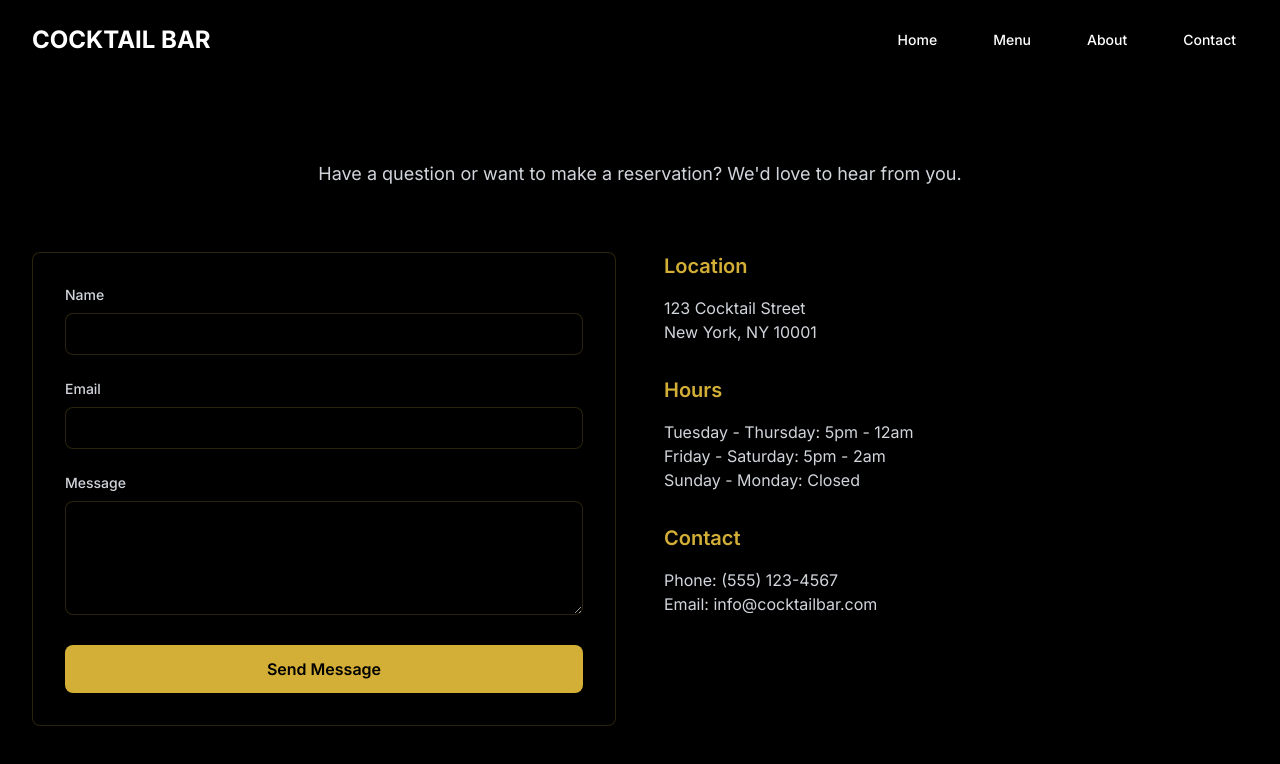
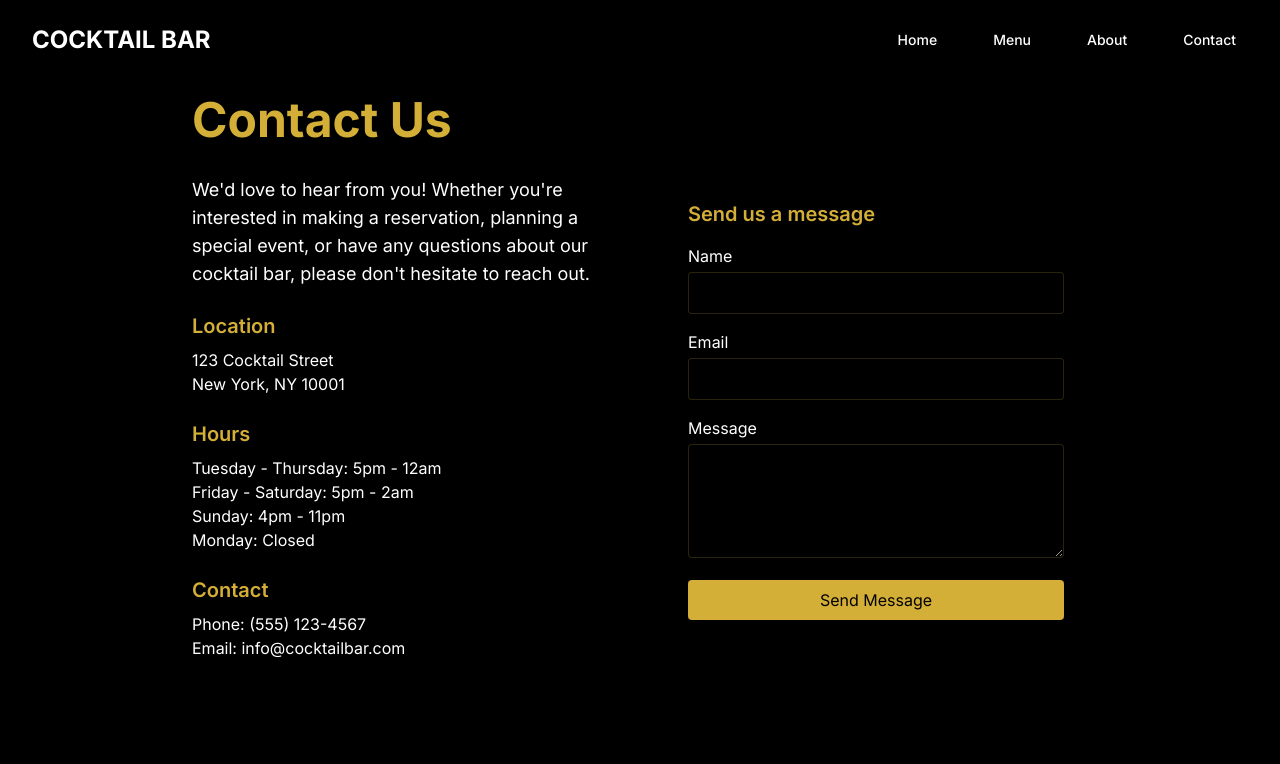
Before and after one commit to 1majek/cocktail, a Next.js app: page /contact in a window 1280 px wide. Shown: the top 764 px of the page. Built offline with nearby package versions, Linux system fonts and the light colour scheme.

Commit message:
fix: Replace unescaped entities with HTML entities in about and contact pages

```diff
--- a/src/app/about/page.tsx
+++ b/src/app/about/page.tsx
@@ -17,40 +17,35 @@ const features: Feature[] = [
 
 export default function About() {
   return (
-    <main className="pt-24 pb-16">
-      {/* Story Section */}
-      <div className="max-w-7xl mx-auto px-4 sm:px-6 lg:px-8 mb-20">
-        <div className="text-center mb-16">
-          <h1 className="text-4xl md:text-5xl font-bold mb-4 gold-gradient bg-clip-text text-transparent">
-            Our Story
-          </h1>
-        </div>
-        <div className="max-w-3xl mx-auto text-center">
-          <p className="text-gray-300 text-lg mb-6">
-            Founded in 2024, our cocktail bar brings together the art of mixology with an atmosphere of sophistication and style. We believe in creating more than just drinks – we craft experiences.
+    <main className="min-h-screen pt-24 px-4">
+      <div className="max-w-4xl mx-auto">
+        <h1 className="text-4xl md:text-5xl font-bold mb-8 text-gold-400">
+          About Our Cocktail Bar
+        </h1>
+
+        <div className="space-y-6 text-lg">
+          <p>
+            Welcome to our sophisticated cocktail bar, where artisanal mixology meets elegant ambiance.
+            We&apos;ve created a space that combines classic charm with modern innovation.
           </p>
-          <p className="text-gray-300 text-lg">
-            Every cocktail tells a story, and we're here to help you discover yours. Our expert mixologists combine classic techniques with innovative approaches to create unforgettable flavors.
+
+          <p>
+            Our expert mixologists craft each drink with precision and creativity, using only the finest
+            ingredients and spirits. We take pride in offering both timeless classics and innovative
+            signature cocktails that push the boundaries of traditional mixology.
           </p>
-        </div>
-      </div>
 
-      {/* Features Grid */}
-      <div className="max-w-7xl mx-auto px-4 sm:px-6 lg:px-8">
-        <div className="grid grid-cols-1 md:grid-cols-3 gap-8">
-          {features.map((feature, index) => (
-            <div
-              key={index}
-              className="bg-black/50 backdrop-blur-sm border border-gold-400/20 rounded-lg p-8 text-center hover:border-gold-400/40 transition-colors"
-            >
-              <h3 className="text-xl font-semibold mb-4 text-gold-400">
-                {feature.title}
-              </h3>
-              <p className="text-gray-300">
-                {feature.description}
-              </p>
-            </div>
-          ))}
+          <p>
+            The atmosphere we&apos;ve cultivated is one of refined comfort, where the lighting, music,
+            and decor come together to create the perfect setting for everything from intimate
+            conversations to celebratory gatherings.
+          </p>
+
+          <p>
+            Whether you&apos;re a cocktail enthusiast or new to the world of craft beverages,
+            our knowledgeable staff is here to guide you through our menu and help you discover
+            your perfect drink.
+          </p>
         </div>
       </div>
     </main>
--- a/src/app/contact/page.tsx
+++ b/src/app/contact/page.tsx
@@ -17,87 +17,84 @@ export default function Contact() {
   };
 
   return (
-    <main className="pt-24 pb-16 px-4 sm:px-6 lg:px-8">
-      <div className="max-w-7xl mx-auto">
-        <div className="text-center mb-16">
-          <h1 className="text-4xl md:text-5xl font-bold mb-4 gold-gradient bg-clip-text text-transparent">
-            Contact Us
-          </h1>
-          <p className="text-gray-300 text-lg max-w-2xl mx-auto">
-            Have a question or want to make a reservation? We'd love to hear from you.
-          </p>
-        </div>
+    <main className="min-h-screen pt-24 px-4">
+      <div className="max-w-4xl mx-auto">
+        <h1 className="text-4xl md:text-5xl font-bold mb-8 text-gold-400">
+          Contact Us
+        </h1>
 
-        <div className="grid grid-cols-1 lg:grid-cols-2 gap-12">
-          {/* Contact Form */}
-          <div className="bg-black/50 backdrop-blur-sm border border-gold-400/20 rounded-lg p-8">
-            <form onSubmit={handleSubmit} className="space-y-6">
+        <div className="grid md:grid-cols-2 gap-12">
+          <div className="space-y-6">
+            <p className="text-lg">
+              We&apos;d love to hear from you! Whether you&apos;re interested in making a
+              reservation, planning a special event, or have any questions about our
+              cocktail bar, please don&apos;t hesitate to reach out.
+            </p>
+
+            <div>
+              <h2 className="text-xl font-semibold mb-2 text-gold-400">Location</h2>
+              <p>123 Cocktail Street</p>
+              <p>New York, NY 10001</p>
+            </div>
+
+            <div>
+              <h2 className="text-xl font-semibold mb-2 text-gold-400">Hours</h2>
+              <p>Tuesday - Thursday: 5pm - 12am</p>
+              <p>Friday - Saturday: 5pm - 2am</p>
+              <p>Sunday: 4pm - 11pm</p>
+              <p>Monday: Closed</p>
+            </div>
+
+            <div>
+              <h2 className="text-xl font-semibold mb-2 text-gold-400">Contact</h2>
+              <p>Phone: (555) 123-4567</p>
+              <p>Email: info@cocktailbar.com</p>
+            </div>
+          </div>
+
+          <div className="bg-black/30 p-6 rounded-lg">
+            <h2 className="text-xl font-semibold mb-4 text-gold-400">Send us a message</h2>
+            <form onSubmit={handleSubmit} className="space-y-4">
               <div>
-                <label htmlFor="name" className="block text-sm font-medium text-gray-300 mb-2">
-                  Name
-                </label>
+                <label htmlFor="name" className="block mb-1">Name</label>
                 <input
                   type="text"
                   id="name"
                   value={formData.name}
                   onChange={(e) => setFormData({ ...formData, name: e.target.value })}
-                  className="w-full bg-black/50 border border-gold-400/20 rounded-lg px-4 py-2 text-white focus:border-gold-400 focus:ring-1 focus:ring-gold-400"
-                  required
+                  className="w-full bg-black/50 border border-gold-400/20 rounded p-2 focus:border-gold-400 focus:outline-none"
                 />
               </div>
+
               <div>
-                <label htmlFor="email" className="block text-sm font-medium text-gray-300 mb-2">
-                  Email
-                </label>
+                <label htmlFor="email" className="block mb-1">Email</label>
                 <input
                   type="email"
                   id="email"
                   value={formData.email}
                   onChange={(e) => setFormData({ ...formData, email: e.target.value })}
-                  className="w-full bg-black/50 border border-gold-400/20 rounded-lg px-4 py-2 text-white focus:border-gold-400 focus:ring-1 focus:ring-gold-400"
-                  required
+                  className="w-full bg-black/50 border border-gold-400/20 rounded p-2 focus:border-gold-400 focus:outline-none"
                 />
               </div>
+
               <div>
-                <label htmlFor="message" className="block text-sm font-medium text-gray-300 mb-2">
-                  Message
-                </label>
+                <label htmlFor="message" className="block mb-1">Message</label>
                 <textarea
                   id="message"
                   rows={4}
                   value={formData.message}
                   onChange={(e) => setFormData({ ...formData, message: e.target.value })}
-                  className="w-full bg-black/50 border border-gold-400/20 rounded-lg px-4 py-2 text-white focus:border-gold-400 focus:ring-1 focus:ring-gold-400"
-                  required
-                />
+                  className="w-full bg-black/50 border border-gold-400/20 rounded p-2 focus:border-gold-400 focus:outline-none"
+                ></textarea>
               </div>
+
               <button
                 type="submit"
-                className="w-full bg-gold-400 text-black px-8 py-3 rounded-lg font-semibold hover:bg-gold-500 transition-colors"
+                className="w-full bg-gold-400 text-black py-2 px-4 rounded hover:bg-gold-500 transition-colors"
               >
                 Send Message
               </button>
             </form>
-          </div>
-
-          {/* Contact Information */}
-          <div className="space-y-8">
-            <div>
-              <h3 className="text-xl font-semibold mb-4 text-gold-400">Location</h3>
-              <p className="text-gray-300">123 Cocktail Street</p>
-              <p className="text-gray-300">New York, NY 10001</p>
-            </div>
-            <div>
-              <h3 className="text-xl font-semibold mb-4 text-gold-400">Hours</h3>
-              <p className="text-gray-300">Tuesday - Thursday: 5pm - 12am</p>
-              <p className="text-gray-300">Friday - Saturday: 5pm - 2am</p>
-              <p className="text-gray-300">Sunday - Monday: Closed</p>
-            </div>
-            <div>
-              <h3 className="text-xl font-semibold mb-4 text-gold-400">Contact</h3>
-              <p className="text-gray-300">Phone: (555) 123-4567</p>
-              <p className="text-gray-300">Email: info@cocktailbar.com</p>
-            </div>
           </div>
         </div>
       </div>
```
